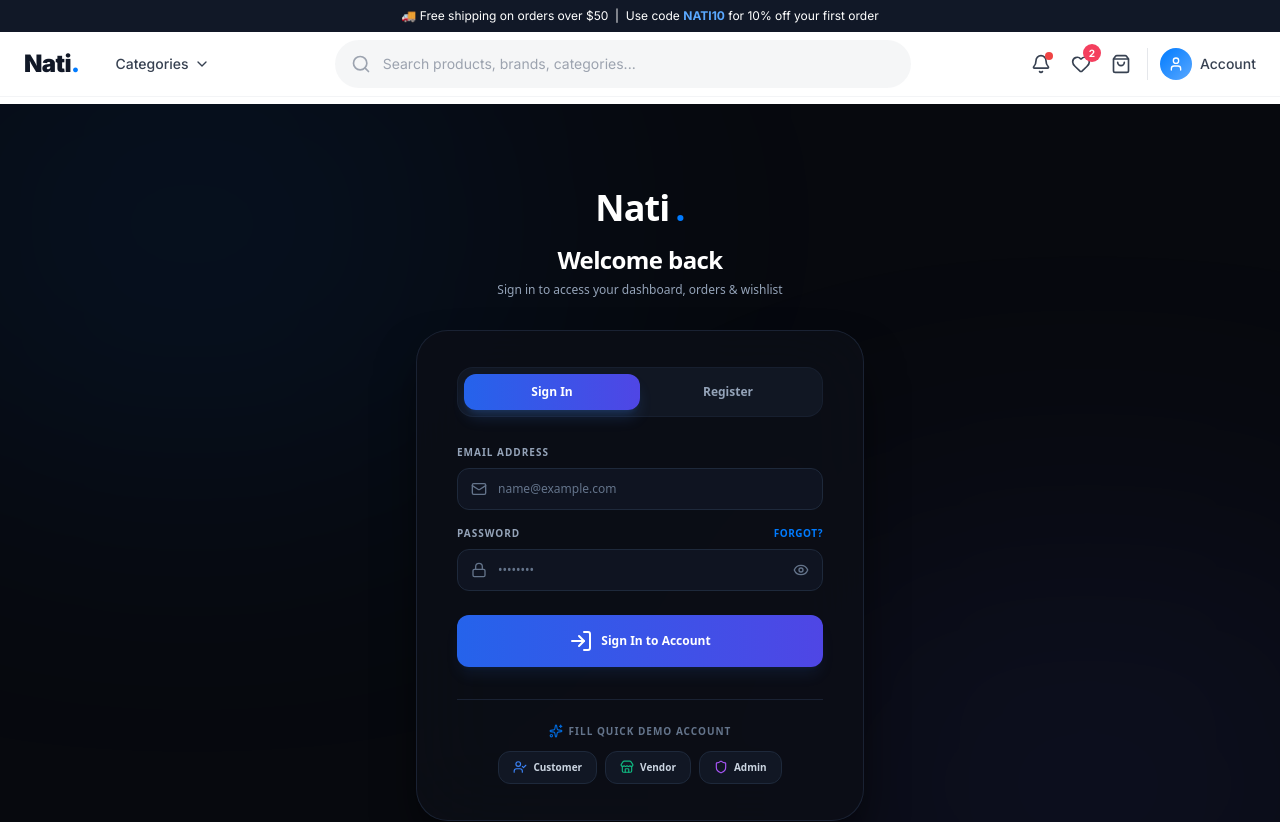
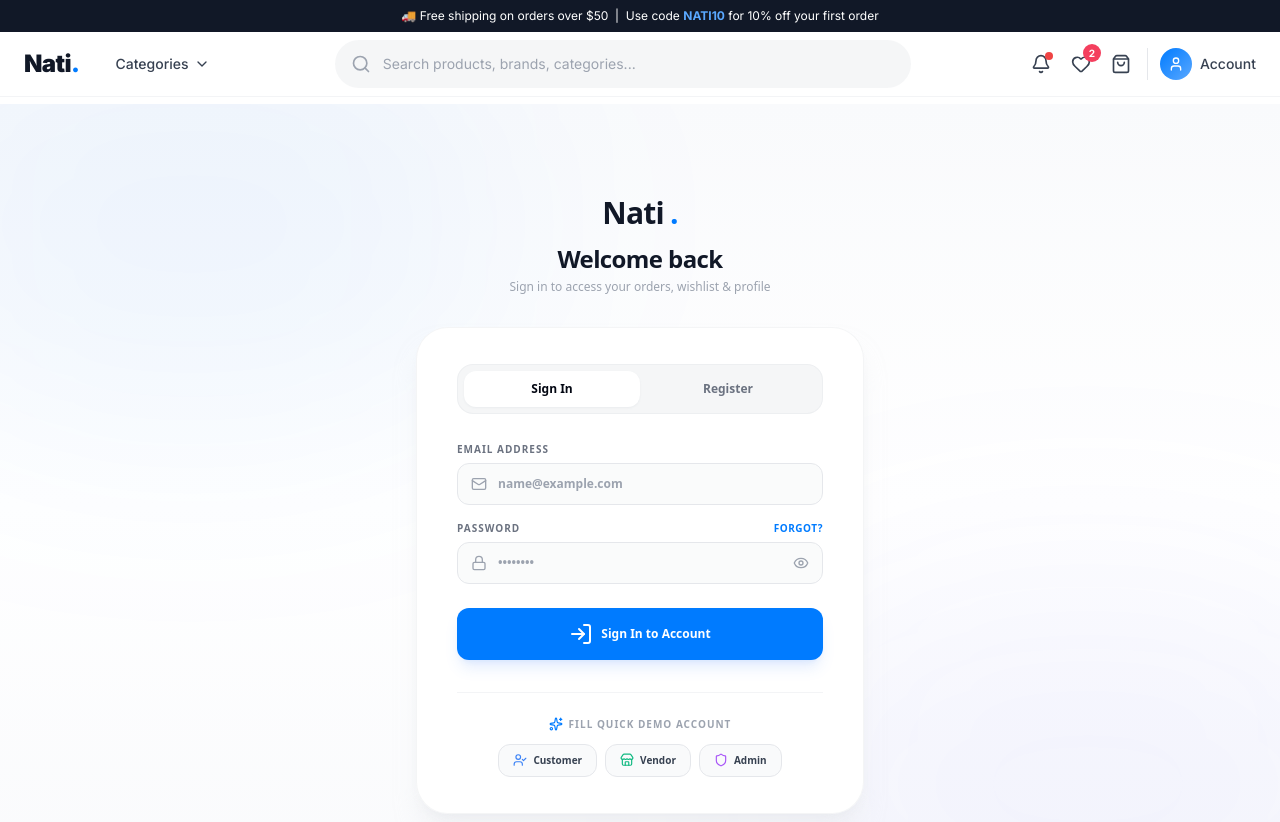
Before and after one commit to Nati1-2/Ecommerce, a Next.js app in the folder frontend/: page /login in a window 1280 px wide. Shown: the top 822 px of the page. Built offline with nearby package versions, Linux system fonts and the light colour scheme.

Commit message:
design(login): overhaul UI to premium light mode with soft white background and clean shadows

```diff
--- a/frontend/src/app/login/page.tsx
+++ b/frontend/src/app/login/page.tsx
@@ -3,7 +3,7 @@
 import { useState } from "react";
 import { useRouter } from "next/navigation";
 import { useAuthStore } from "@/store/auth";
-import { LogIn, UserPlus, Lock, Mail, User, Eye, EyeOff, Sparkles, CheckCircle2, AlertCircle, Shield, Store, UserCheck, ArrowRight } from "lucide-react";
+import { LogIn, UserPlus, Lock, Mail, User, Eye, EyeOff, Sparkles, CheckCircle2, AlertCircle, Shield, Store, UserCheck } from "lucide-react";
 import Link from "next/link";
 import { motion, AnimatePresence } from "framer-motion";
 
@@ -132,40 +132,40 @@ export default function LoginPage() {
   };
 
   return (
-    <div className="min-h-screen bg-[#07090E] text-slate-100 flex flex-col justify-center py-12 px-4 sm:px-6 lg:px-8 relative overflow-hidden select-none font-sans">
-      {/* Premium ambient glows */}
-      <div className="absolute top-[-10%] left-[-10%] w-[50%] h-[50%] bg-[#007BFF]/10 rounded-full blur-[150px] pointer-events-none" />
-      <div className="absolute bottom-[-10%] right-[-10%] w-[50%] h-[50%] bg-indigo-500/10 rounded-full blur-[150px] pointer-events-none" />
+    <div className="min-h-screen bg-gradient-to-b from-[#F9FAFC] via-[#FFFFFF] to-[#F9FAFC] text-slate-800 flex flex-col justify-center py-12 px-4 sm:px-6 lg:px-8 relative overflow-hidden select-none font-sans">
+      {/* Soft background glow blurs */}
+      <div className="absolute top-[-10%] left-[-10%] w-[50%] h-[50%] bg-[#007BFF]/5 rounded-full blur-[120px] pointer-events-none" />
+      <div className="absolute bottom-[-10%] right-[-10%] w-[50%] h-[50%] bg-indigo-500/5 rounded-full blur-[120px] pointer-events-none" />
 
-      <div className="sm:mx-auto sm:w-full sm:max-w-md relative z-10 space-y-4 text-center">
-        <Link href="/" className="inline-flex items-center gap-1.5 text-4xl font-extrabold text-white tracking-tight hover:opacity-90 transition-opacity">
-          Nati<span className="text-[#007BFF] font-black">.</span>
+      <div className="sm:mx-auto sm:w-full sm:max-w-md relative z-10 space-y-3 text-center">
+        <Link href="/" className="inline-flex items-center gap-1.5 text-3xl font-black text-gray-900 tracking-tight hover:opacity-90 transition-opacity">
+          Nati<span className="text-[#007BFF]">.</span>
         </Link>
 
         <div>
-          <h2 className="text-2xl font-black text-white tracking-tight">
+          <h2 className="text-2xl font-black text-gray-900 tracking-tight">
             {isRegistering ? "Create your account" : "Welcome back"}
           </h2>
-          <p className="text-xs text-slate-400 mt-1.5">
+          <p className="text-xs text-gray-400 mt-1">
             {isRegistering
-              ? "Join Nati Store for exclusive deals & premium shopping"
-              : "Sign in to access your dashboard, orders & wishlist"}
+              ? "Join Nati Store for exclusive deals & instant checkout"
+              : "Sign in to access your orders, wishlist & profile"}
           </p>
         </div>
       </div>
 
       <div className="mt-8 sm:mx-auto sm:w-full sm:max-w-md relative z-10">
-        <div className="bg-[#0C0F17]/85 backdrop-blur-2xl py-9 px-8 shadow-2xl shadow-black/80 rounded-[2rem] sm:px-10 border border-slate-800/80">
+        <div className="bg-white/95 backdrop-blur-xl py-9 px-8 shadow-xl shadow-gray-200/50 rounded-[2rem] sm:px-10 border border-gray-100/90">
 
           {/* Segmented Tab Switcher */}
-          <div className="flex bg-[#121926]/90 p-1.5 rounded-2xl mb-7 border border-slate-800/50">
+          <div className="flex bg-gray-100/80 p-1.5 rounded-2xl mb-7 border border-gray-200/50">
             <button
               type="button"
               onClick={() => { setIsRegistering(false); setError(""); setSuccess(""); }}
               className={`flex-1 py-2.5 text-xs font-bold rounded-xl transition-all duration-300 ${
                 !isRegistering
-                  ? "bg-gradient-to-r from-blue-600 to-indigo-600 text-white shadow-lg shadow-blue-500/20"
-                  : "text-slate-400 hover:text-white"
+                  ? "bg-white text-gray-950 shadow-sm shadow-gray-300/30"
+                  : "text-gray-500 hover:text-gray-950"
               }`}
             >
               Sign In
@@ -175,8 +175,8 @@ export default function LoginPage() {
               onClick={() => { setIsRegistering(true); setError(""); setSuccess(""); }}
               className={`flex-1 py-2.5 text-xs font-bold rounded-xl transition-all duration-300 ${
                 isRegistering
-                  ? "bg-gradient-to-r from-blue-600 to-indigo-600 text-white shadow-lg shadow-blue-500/20"
-                  : "text-slate-400 hover:text-white"
+                  ? "bg-white text-gray-950 shadow-sm shadow-gray-300/30"
+                  : "text-gray-500 hover:text-gray-950"
               }`}
             >
               Register
@@ -194,11 +194,11 @@ export default function LoginPage() {
                   className="space-y-4 overflow-hidden"
                 >
                   <div>
-                    <label className="block text-[10px] font-bold text-slate-400 uppercase tracking-widest mb-2">
+                    <label className="block text-[10px] font-bold text-gray-500 uppercase tracking-widest mb-1.5">
                       Full Name
                     </label>
                     <div className="relative">
-                      <div className="absolute inset-y-0 left-0 pl-3.5 flex items-center pointer-events-none text-slate-500">
+                      <div className="absolute inset-y-0 left-0 pl-3.5 flex items-center pointer-events-none text-gray-400">
                         <User className="w-4 h-4" />
                       </div>
                       <input
@@ -206,14 +206,14 @@ export default function LoginPage() {
                         required={isRegistering}
                         value={name}
                         onChange={(e) => setName(e.target.value)}
-                        className="w-full pl-10 pr-4 py-3 bg-[#151D2F]/50 border border-slate-800 text-white rounded-xl text-xs font-medium placeholder-slate-500 focus:bg-[#151D2F]/80 focus:outline-none focus:border-[#007BFF] focus:ring-4 focus:ring-blue-500/10 transition-all duration-200"
+                        className="w-full pl-10 pr-4 py-3 bg-gray-50/80 border border-gray-200 text-gray-950 rounded-xl text-xs font-semibold placeholder-gray-400 focus:bg-white focus:outline-none focus:border-[#007BFF] focus:ring-4 focus:ring-blue-500/10 transition-all duration-200"
                         placeholder="John Smith"
                       />
                     </div>
                   </div>
 
                   <div>
-                    <label className="block text-[10px] font-bold text-slate-400 uppercase tracking-widest mb-2">
+                    <label className="block text-[10px] font-bold text-gray-500 uppercase tracking-widest mb-1.5">
                       Account Type
                     </label>
                     <div className="grid grid-cols-2 gap-3">
@@ -222,11 +222,11 @@ export default function LoginPage() {
                         onClick={() => setRole("CUSTOMER")}
                         className={`p-3 rounded-xl border text-xs font-bold flex items-center justify-center gap-1.5 transition-all duration-200 ${
                           role === "CUSTOMER"
-                            ? "border-[#007BFF] bg-[#007BFF]/10 text-white"
-                            : "border-slate-800 text-slate-400 hover:border-slate-700 hover:text-white"
+                            ? "border-[#007BFF] bg-blue-50/40 text-[#007BFF]"
+                            : "border-gray-200 text-gray-500 hover:border-gray-300"
                         }`}
                       >
-                        <UserCheck className="w-3.5 h-3.5 text-[#007BFF]" />
+                        <UserCheck className="w-3.5 h-3.5" />
                         <span>Customer</span>
                       </button>
 
@@ -235,11 +235,11 @@ export default function LoginPage() {
                         onClick={() => setRole("VENDOR")}
                         className={`p-3 rounded-xl border text-xs font-bold flex items-center justify-center gap-1.5 transition-all duration-200 ${
                           role === "VENDOR"
-                            ? "border-[#007BFF] bg-[#007BFF]/10 text-white"
-                            : "border-slate-800 text-slate-400 hover:border-slate-700 hover:text-white"
+                            ? "border-[#007BFF] bg-blue-50/40 text-[#007BFF]"
+                            : "border-gray-200 text-gray-500 hover:border-gray-300"
                         }`}
                       >
-                        <Store className="w-3.5 h-3.5 text-[#007BFF]" />
+                        <Store className="w-3.5 h-3.5" />
                         <span>Seller Vendor</span>
                       </button>
                     </div>
@@ -249,11 +249,11 @@ export default function LoginPage() {
             </AnimatePresence>
 
             <div>
-              <label className="block text-[10px] font-bold text-slate-400 uppercase tracking-widest mb-2">
+              <label className="block text-[10px] font-bold text-gray-500 uppercase tracking-widest mb-1.5">
                 Email Address
               </label>
               <div className="relative">
-                <div className="absolute inset-y-0 left-0 pl-3.5 flex items-center pointer-events-none text-slate-500">
+                <div className="absolute inset-y-0 left-0 pl-3.5 flex items-center pointer-events-none text-gray-400">
                   <Mail className="w-4 h-4" />
                 </div>
                 <input
@@ -261,15 +261,15 @@ export default function LoginPage() {
                   required
                   value={email}
                   onChange={(e) => setEmail(e.target.value)}
-                  className="w-full pl-10 pr-4 py-3 bg-[#151D2F]/50 border border-slate-800 text-white rounded-xl text-xs font-medium placeholder-slate-500 focus:bg-[#151D2F]/80 focus:outline-none focus:border-[#007BFF] focus:ring-4 focus:ring-blue-500/10 transition-all duration-200"
+                  className="w-full pl-10 pr-4 py-3 bg-gray-50/80 border border-gray-200 text-gray-950 rounded-xl text-xs font-semibold placeholder-gray-400 focus:bg-white focus:outline-none focus:border-[#007BFF] focus:ring-4 focus:ring-blue-500/10 transition-all duration-200"
                   placeholder="name@example.com"
                 />
               </div>
             </div>
 
             <div>
-              <div className="flex items-center justify-between mb-2">
-                <label className="block text-[10px] font-bold text-slate-400 uppercase tracking-widest">
+              <div className="flex items-center justify-between mb-1.5">
+                <label className="block text-[10px] font-bold text-gray-500 uppercase tracking-widest">
                   Password
                 </label>
                 {!isRegistering && (
@@ -279,7 +279,7 @@ export default function LoginPage() {
                 )}
               </div>
               <div className="relative">
-                <div className="absolute inset-y-0 left-0 pl-3.5 flex items-center pointer-events-none text-slate-500">
+                <div className="absolute inset-y-0 left-0 pl-3.5 flex items-center pointer-events-none text-gray-400">
                   <Lock className="w-4 h-4" />
                 </div>
                 <input
@@ -287,13 +287,13 @@ export default function LoginPage() {
                   required
                   value={password}
                   onChange={(e) => setPassword(e.target.value)}
-                  className="w-full pl-10 pr-10 py-3 bg-[#151D2F]/50 border border-slate-800 text-white rounded-xl text-xs font-medium placeholder-slate-500 focus:bg-[#151D2F]/80 focus:outline-none focus:border-[#007BFF] focus:ring-4 focus:ring-blue-500/10 transition-all duration-200"
+                  className="w-full pl-10 pr-10 py-3 bg-gray-50/80 border border-gray-200 text-gray-950 rounded-xl text-xs font-semibold placeholder-gray-400 focus:bg-white focus:outline-none focus:border-[#007BFF] focus:ring-4 focus:ring-blue-500/10 transition-all duration-200"
                   placeholder="••••••••"
                 />
                 <button
                   type="button"
                   onClick={() => setShowPassword(!showPassword)}
-                  className="absolute inset-y-0 right-0 pr-3.5 flex items-center text-slate-500 hover:text-white transition-colors"
+                  className="absolute inset-y-0 right-0 pr-3.5 flex items-center text-gray-400 hover:text-gray-600 transition-colors"
                 >
                   {showPassword ? <EyeOff className="w-4 h-4" /> : <Eye className="w-4 h-4" />}
                 </button>
@@ -304,7 +304,7 @@ export default function LoginPage() {
               <motion.div
                 initial={{ opacity: 0, y: -4 }}
                 animate={{ opacity: 1, y: 0 }}
-                className="flex items-center gap-2 text-red-400 text-xs font-semibold bg-red-950/20 p-3.5 rounded-xl border border-red-900/50"
+                className="flex items-center gap-2 text-red-600 text-xs font-semibold bg-red-50 p-3.5 rounded-xl border border-red-100"
               >
                 <AlertCircle className="w-4 h-4 shrink-0 text-red-500" />
                 <span>{error}</span>
@@ -315,7 +315,7 @@ export default function LoginPage() {
               <motion.div
                 initial={{ opacity: 0, y: -4 }}
                 animate={{ opacity: 1, y: 0 }}
-                className="flex items-center gap-2 text-emerald-400 text-xs font-semibold bg-emerald-950/20 p-3.5 rounded-xl border border-emerald-900/50"
+                className="flex items-center gap-2 text-emerald-700 text-xs font-semibold bg-emerald-50 p-3.5 rounded-xl border border-emerald-100"
               >
                 <CheckCircle2 className="w-4 h-4 shrink-0 text-emerald-500" />
                 <span>{success}</span>
@@ -326,7 +326,7 @@ export default function LoginPage() {
               <button
                 type="submit"
                 disabled={loading}
-                className="w-full flex items-center justify-center gap-2 py-3.5 px-4 rounded-xl shadow-lg shadow-blue-500/10 text-xs font-bold text-white bg-gradient-to-r from-blue-600 to-indigo-600 hover:from-blue-500 hover:to-indigo-500 active:scale-[0.98] focus:outline-none focus:ring-4 focus:ring-blue-500/20 disabled:opacity-50 transition-all duration-200"
+                className="w-full flex items-center justify-center gap-2 py-3.5 px-4 rounded-xl shadow-lg shadow-blue-500/15 text-xs font-bold text-white bg-[#007BFF] hover:bg-blue-600 active:scale-[0.98] focus:outline-none focus:ring-4 focus:ring-blue-500/20 disabled:opacity-50 transition-all duration-200"
               >
                 {loading ? (
                   <div className="w-4 h-4 border-2 border-white border-t-transparent rounded-full animate-spin" />
@@ -346,9 +346,9 @@ export default function LoginPage() {
           </form>
 
           {/* Quick Demo Credentials Assistant */}
-          <div className="mt-8 pt-6 border-t border-slate-800/80 text-center space-y-3">
-            <div className="flex items-center justify-center gap-1.5 text-[10px] font-bold text-slate-500 uppercase tracking-widest">
-              <Sparkles className="w-3.5 h-3.5 text-[#007BFF] animate-pulse" />
+          <div className="mt-8 pt-6 border-t border-gray-100 text-center space-y-3">
+            <div className="flex items-center justify-center gap-1.5 text-[10px] font-bold text-gray-400 uppercase tracking-widest">
+              <Sparkles className="w-3.5 h-3.5 text-[#007BFF]" />
               <span>Fill Quick Demo Account</span>
             </div>
 
@@ -356,7 +356,7 @@ export default function LoginPage() {
               <button
                 type="button"
                 onClick={() => handleDemoFill("customer")}
-                className="px-3.5 py-2 bg-[#121926]/90 hover:bg-[#172032] text-slate-300 hover:text-white border border-slate-800 rounded-xl text-[10px] font-bold transition-all duration-200 flex items-center gap-1.5"
+                className="px-3.5 py-2 bg-gray-50 hover:bg-gray-100 text-gray-700 hover:text-gray-900 border border-gray-200 rounded-xl text-[10px] font-bold transition-all duration-200 flex items-center gap-1.5"
               >
                 <UserCheck className="w-3.5 h-3.5 text-blue-500" />
                 <span>Customer</span>
@@ -365,7 +365,7 @@ export default function LoginPage() {
               <button
                 type="button"
                 onClick={() => handleDemoFill("vendor")}
-                className="px-3.5 py-2 bg-[#121926]/90 hover:bg-[#172032] text-slate-300 hover:text-white border border-slate-800 rounded-xl text-[10px] font-bold transition-all duration-200 flex items-center gap-1.5"
+                className="px-3.5 py-2 bg-gray-50 hover:bg-gray-100 text-gray-700 hover:text-gray-900 border border-gray-200 rounded-xl text-[10px] font-bold transition-all duration-200 flex items-center gap-1.5"
               >
                 <Store className="w-3.5 h-3.5 text-emerald-500" />
                 <span>Vendor</span>
@@ -374,7 +374,7 @@ export default function LoginPage() {
               <button
                 type="button"
                 onClick={() => handleDemoFill("admin")}
-                className="px-3.5 py-2 bg-[#121926]/90 hover:bg-[#172032] text-slate-300 hover:text-white border border-slate-800 rounded-xl text-[10px] font-bold transition-all duration-200 flex items-center gap-1.5"
+                className="px-3.5 py-2 bg-gray-50 hover:bg-gray-100 text-gray-700 hover:text-gray-900 border border-gray-200 rounded-xl text-[10px] font-bold transition-all duration-200 flex items-center gap-1.5"
               >
                 <Shield className="w-3.5 h-3.5 text-purple-500" />
                 <span>Admin</span>
```
